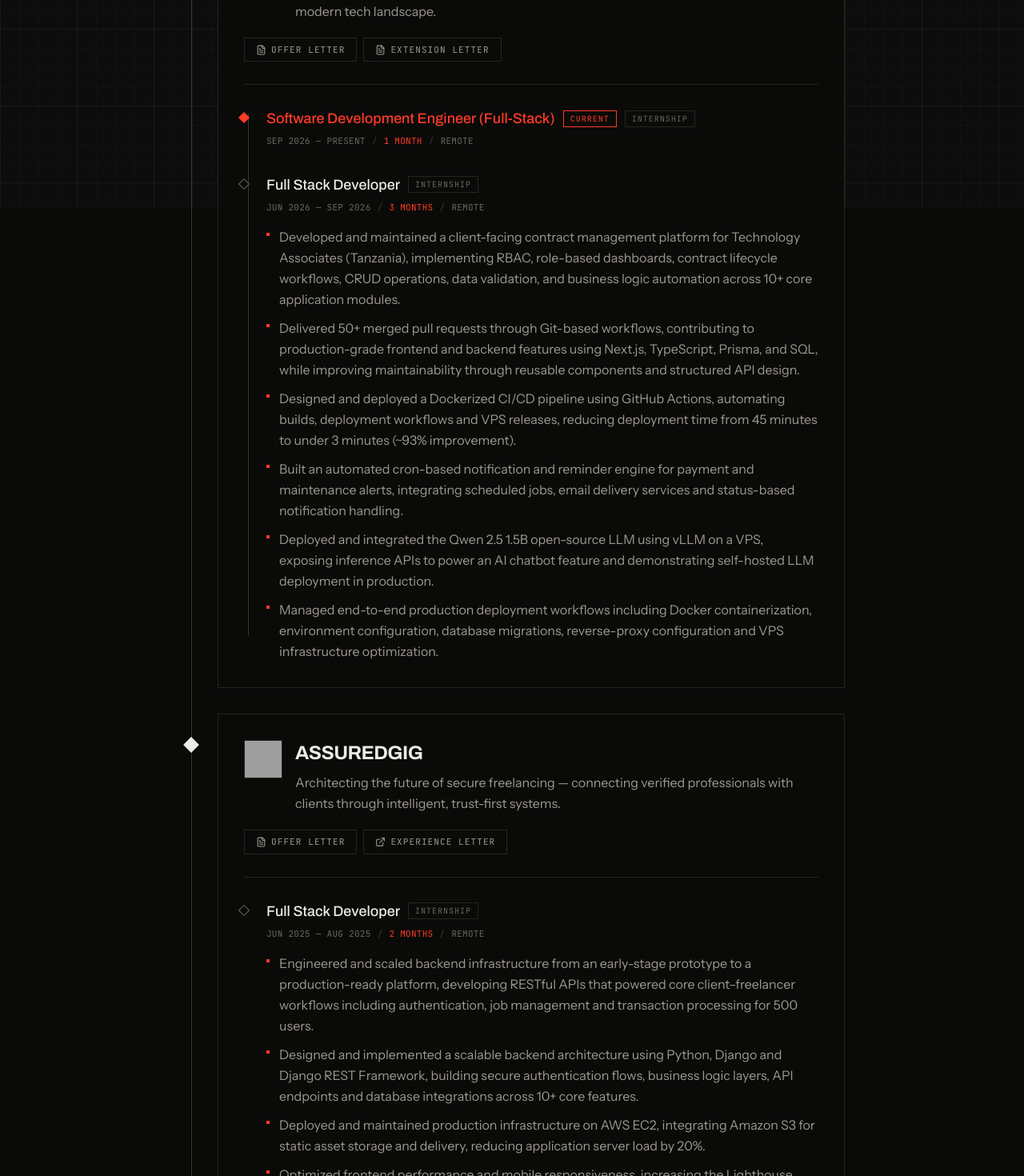
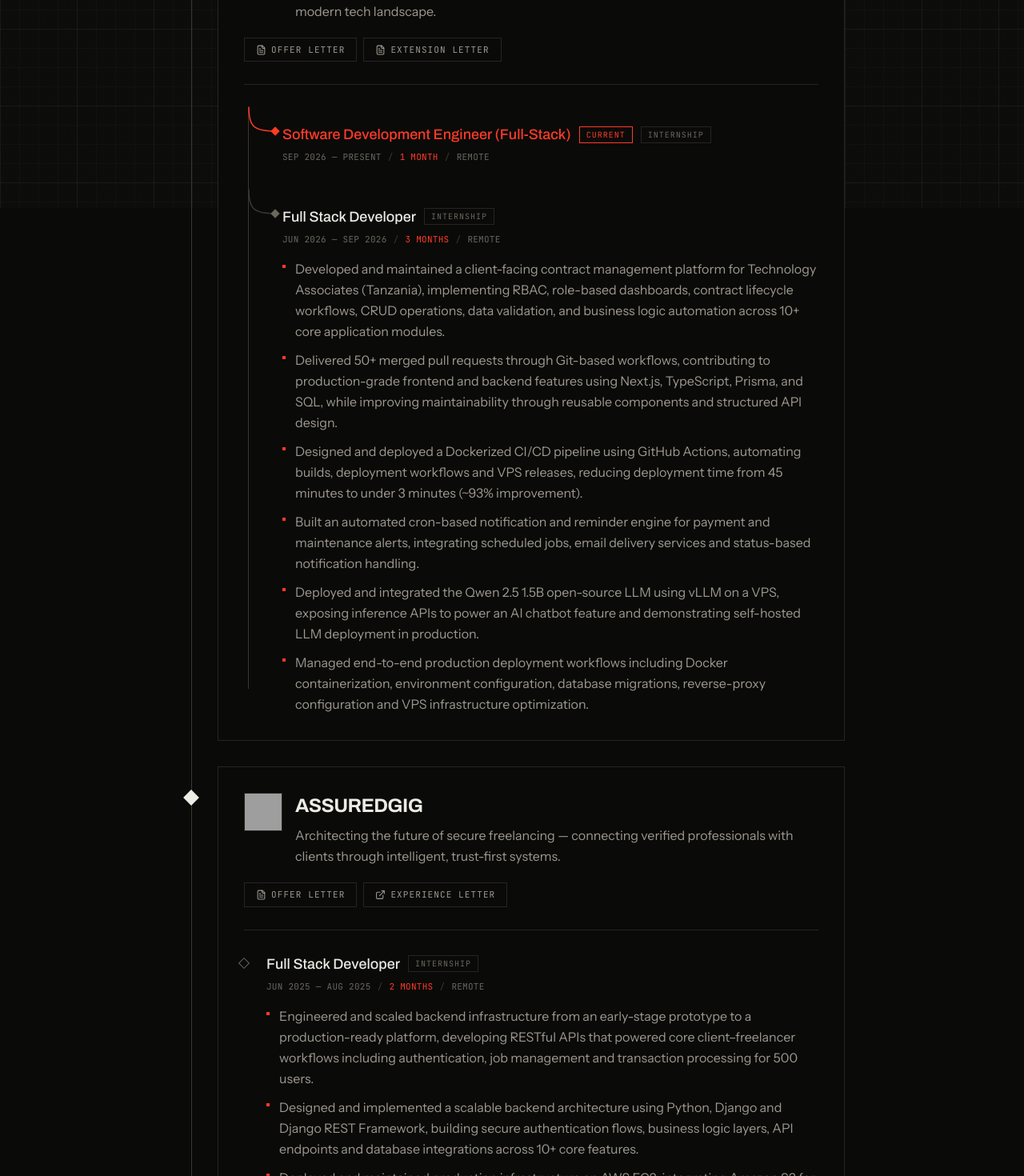
Before and after one commit to yatinsingh2007/yatin-singh-portfolio, a Next.js app: page /experience in a window 1280 px wide. Shown: the part 540-2010 px from the top of the page at 80% size. Built offline with nearby package versions, Linux system fonts and the light colour scheme; grey boxes are pictures that could not be loaded.

Commit message:
feat: implement branching visual layout for multiple roles in experience section

```diff
--- a/app/experience/page.js
+++ b/app/experience/page.js
@@ -96,11 +96,11 @@ function LetterLink({ href, children }) {
   );
 }
 
-function Role({ role }) {
+function Role({ role, branched }) {
   const duration = formatDuration(role.period);
-  return (
-    <div className="relative pl-7">
-      <span className={`absolute left-0 top-2 h-2.5 w-2.5 -translate-x-1/2 rotate-45 ${role.current ? "bg-flare" : "border border-ink-soft bg-paper"}`} />
+
+  const body = (
+    <>
       <div className="flex flex-wrap items-center gap-2.5">
         <h3 className={`font-display text-lg font-medium ${role.current ? "text-flare" : "text-ink"}`}>{role.title}</h3>
         {role.current && (
@@ -125,6 +125,36 @@ function Role({ role }) {
           ))}
         </ul>
       )}
+    </>
+  );
+
+  // Single role at a company — simple node.
+  if (!branched) {
+    return (
+      <div className="relative pl-7">
+        <span className={`absolute left-0 top-2 h-2.5 w-2.5 -translate-x-1/2 rotate-45 ${role.current ? "bg-flare" : "border border-ink-soft bg-paper"}`} />
+        {body}
+      </div>
+    );
+  }
+
+  // Multiple roles — curved branch peeling off the company trunk.
+  return (
+    <div className="relative pl-12 pt-5">
+      <svg aria-hidden width="40" height="34" viewBox="0 0 40 34" fill="none" className="absolute left-[5px] top-0 overflow-visible">
+        <motion.path
+          d="M1 0 C 1 22, 5 30, 34 30"
+          strokeWidth="1.5"
+          strokeLinecap="round"
+          className={role.current ? "stroke-flare" : "stroke-line-2"}
+          initial={{ pathLength: 0 }}
+          whileInView={{ pathLength: 1 }}
+          viewport={{ once: true, margin: "-60px" }}
+          transition={{ duration: 0.7, delay: 0.2, ease: "easeInOut" }}
+        />
+      </svg>
+      <span className={`absolute left-[39px] top-[30px] h-2 w-2 -translate-x-1/2 -translate-y-1/2 rotate-45 ${role.current ? "bg-flare" : "bg-ink-soft"}`} />
+      {body}
     </div>
   );
 }
@@ -155,11 +185,11 @@ function ExperienceEntry({ exp }) {
 
         <div className="relative mt-7 border-t border-line pt-7">
           {exp.roles.length > 1 && (
-            <span className="absolute left-[5px] top-9 bottom-8 w-px bg-line-2" />
+            <span className="absolute left-[5px] top-7 bottom-8 w-px bg-line-2" />
           )}
           <div className="space-y-8">
             {exp.roles.map((role, ri) => (
-              <Role key={ri} role={role} />
+              <Role key={ri} role={role} branched={exp.roles.length > 1} />
             ))}
           </div>
         </div>
```
